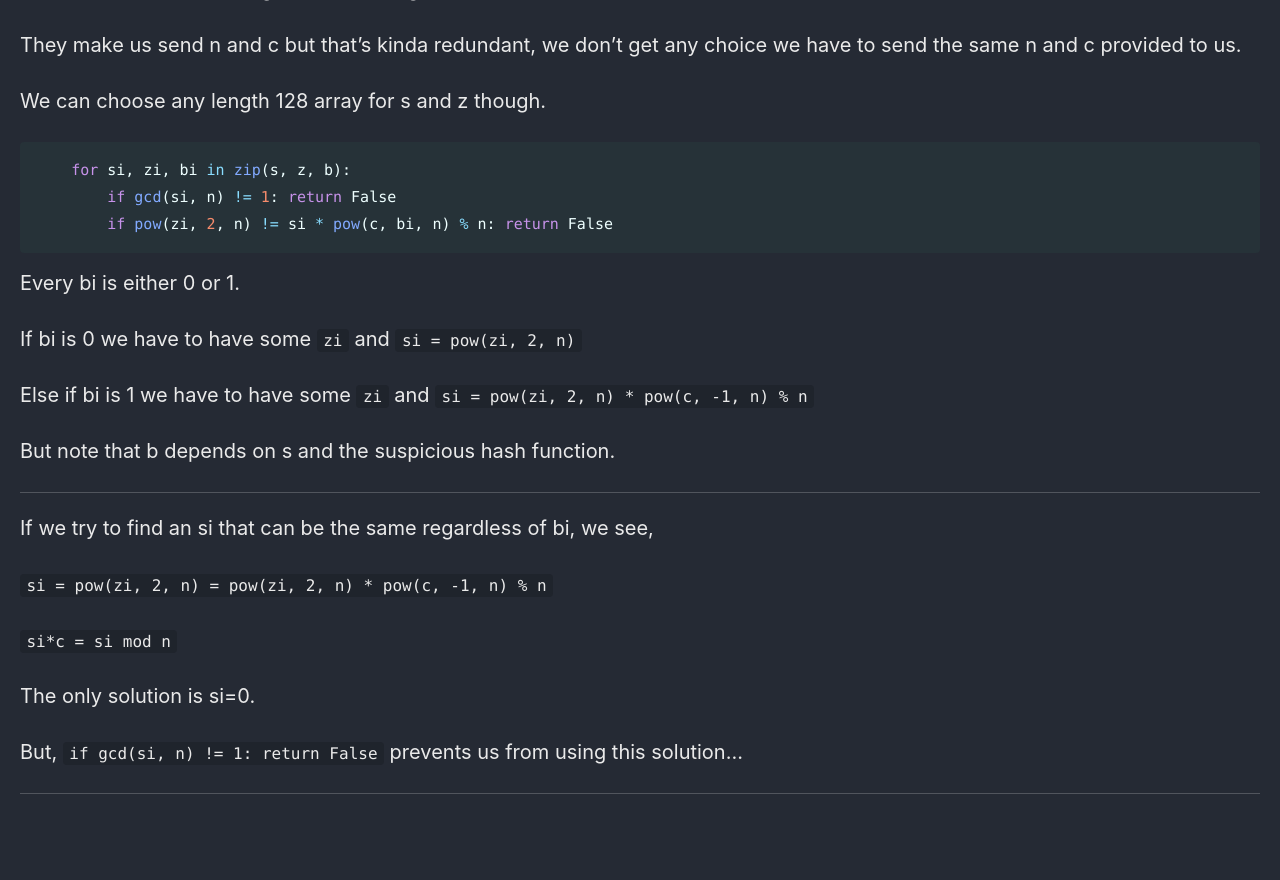
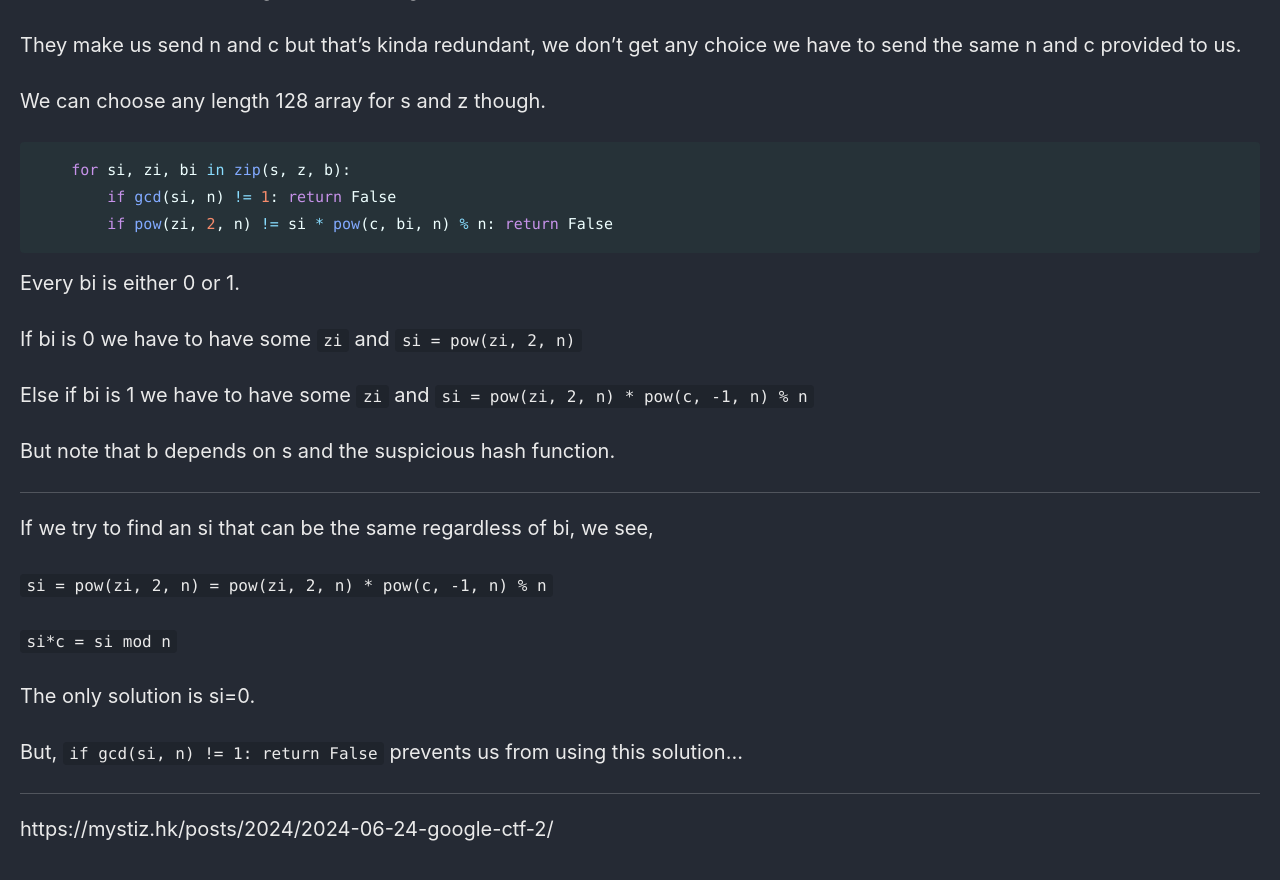
Before and after one commit to Connor-McCartney/Connor-McCartney.github.io, a Jekyll site: the page built from _pages/cryptography/other/Google-CTF-2024.md, in a window 1280 px wide and 900 px high, scrolled down 2721 px. Shown: the top 880 px of the window. Built offline with Jekyll 4.4.1, drawn with Linux system fonts in a browser that asks for light colours; cached includes are drawn as plain includes; before the commit the page ends 3565 px from its top, so only the background shows below that; part of the change alters nothing that is shown.

Commit message:
Update Google-CTF-2024.md

```diff
--- a/_pages/cryptography/other/Google-CTF-2024.md
+++ b/_pages/cryptography/other/Google-CTF-2024.md
@@ -135,3 +135,7 @@ The only solution is si=0.
 But, `if gcd(si, n) != 1: return False` prevents us from using this solution...
 
 ---
+
+
+
+https://mystiz.hk/posts/2024/2024-06-24-google-ctf-2/
```
